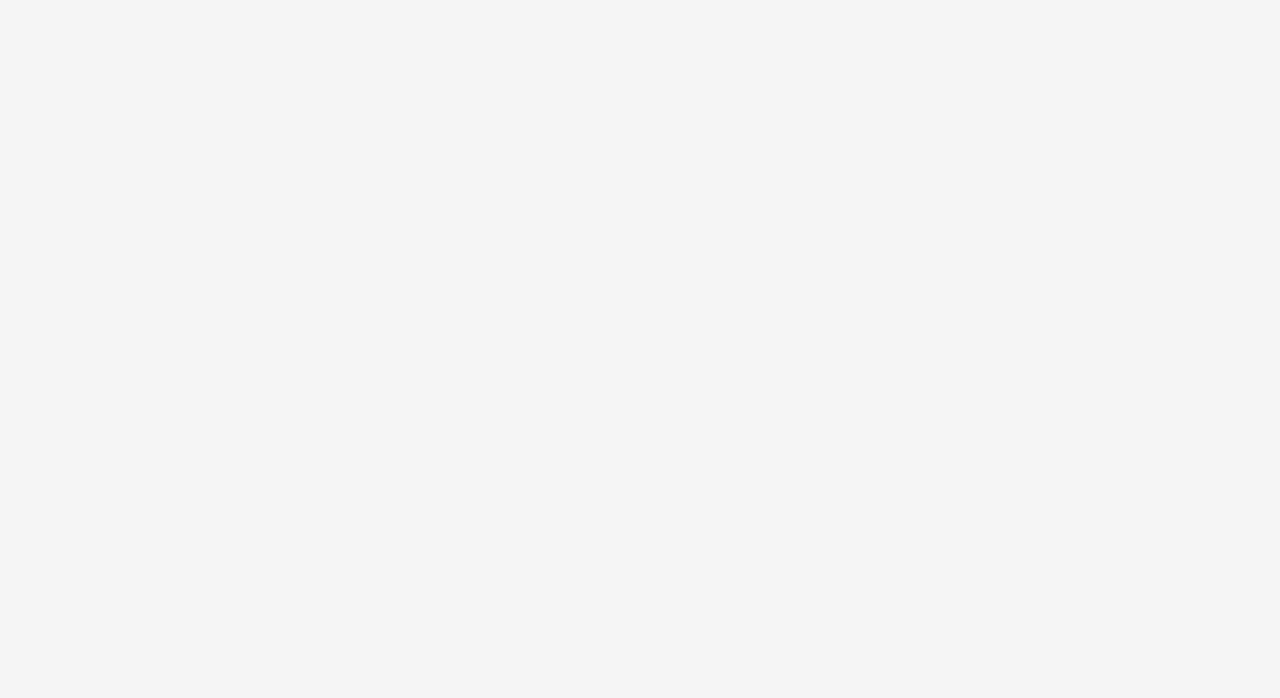
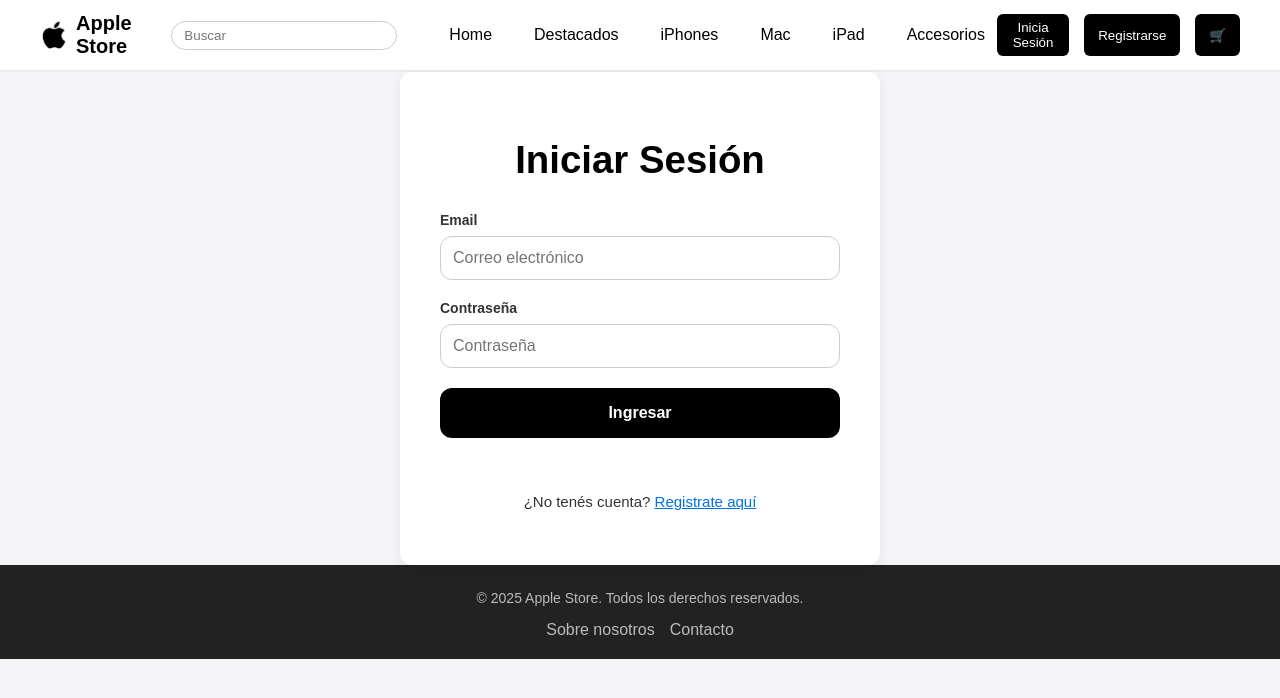
Before and after one commit to LorenzoPiatti/Trabajo-Practico-de-Programacion-III, a React (Vite) app in the folder ecommerce-apple/: page /login in a window 1280 px wide. Before the commit this address had no page. Shown: the top 698 px of the page. Built offline with nearby package versions, Linux system fonts and the light colour scheme.

Commit message:
creación register.jsx y login.jsx

```diff
--- a/ecommerce-apple/src/App.jsx
+++ b/ecommerce-apple/src/App.jsx
@@ -5,6 +5,10 @@
 import Cart from "./pages/Cart";
 import Checkout from "./pages/Checkout";
 import Contact from "./pages/Contact";
+import Login from "./pages/Login";
+import Register from "./pages/Register";
+
+
 
 function App() {
   return (
@@ -16,6 +20,8 @@
         <Route path="/cart" element={<Cart />} />
         <Route path="/checkout" element={<Checkout />} />
         <Route path="/contact" element={<Contact />} />
+        <Route path="/login" element={<Login />} />
+        <Route path="/register" element={<Register />} />
       </Routes>
     </BrowserRouter>
   );
--- a/ecommerce-apple/src/components/layout/Navbar.jsx
+++ b/ecommerce-apple/src/components/layout/Navbar.jsx
@@ -7,6 +7,10 @@
   const [filteredProducts, setFilteredProducts] = useState([]);
   const [showDropdown, setShowDropdown] = useState(false);
   const navigate = useNavigate();
+
+  // Estado de sesión
+  const isLoggedIn = localStorage.getItem("isLoggedIn") === "true";
+  const currentUser = JSON.parse(localStorage.getItem("currentUser"));
 
   const handleChange = (e) => {
     const value = e.target.value;
@@ -29,13 +33,21 @@
     setShowDropdown(false);
   };
 
+  const handleLogout = () => {
+    localStorage.removeItem("isLoggedIn");
+    localStorage.removeItem("currentUser");
+    navigate("/login");
+  };
+
   return (
     <nav className="navbar">
+      {/* Logo */}
       <div className="navbar-logo">
         <img src="/assets/logo-apple-2.png" alt="logo" />
         <span>Apple Store</span>
       </div>
 
+      {/* Buscador */}
       <div className="navbar-search">
         <input
           type="text"
@@ -54,6 +66,7 @@
         )}
       </div>
 
+      {/* Links */}
       <ul className="navbar-links">
         <li><Link to="/">Home</Link></li>
         <li><Link to="/catalog">Destacados</Link></li>
@@ -63,9 +76,23 @@
         <li><Link to="/catalog">Accesorios</Link></li>
       </ul>
 
+      {/* Acciones de usuario */}
       <div className="navbar-actions">
-        <button>Inicia Sesión</button>
-        <button>🛒</button>
+        {isLoggedIn && currentUser ? (
+          <>
+            <span className="navbar-user">
+              👤 {currentUser.email}
+            </span>
+            <button onClick={handleLogout}>Logout</button>
+            <button onClick={() => navigate("/cart")}>🛒</button>
+          </>
+        ) : (
+          <>
+            <button onClick={() => navigate("/login")}>Inicia Sesión</button>
+            <button onClick={() => navigate("/register")}>Registrarse</button>
+            <button onClick={() => navigate("/cart")}>🛒</button>
+          </>
+        )}
       </div>
     </nav>
   );
--- a/ecommerce-apple/src/components/ui/Button.jsx
+++ b/ecommerce-apple/src/components/ui/Button.jsx
@@ -1,5 +1,10 @@
-function Button({ children, onClick }) {
-  return <button onClick={onClick}>{children}</button>;
+function Button({ children, onClick, className }) {
+
+  return (
+    <button onClick={onClick} className={className}>
+      {children}
+    </button>
+  );
 }
 
 export default Button;
--- a/ecommerce-apple/src/components/ui/Input.jsx
+++ b/ecommerce-apple/src/components/ui/Input.jsx
@@ -1,5 +1,14 @@
-function Input({ type = "text", placeholder, value, onChange }) {
-  return <input type={type} placeholder={placeholder} value={value} onChange={onChange} />;
+function Input({ type = "text", placeholder, value, onChange, className }) {
+
+  return (
+    <input
+      type={type}
+      placeholder={placeholder}
+      value={value}
+      onChange={onChange}
+      className={className}
+    />
+  );
 }
 
 export default Input;
--- a/ecommerce-apple/src/pages/Catalog.jsx
+++ b/ecommerce-apple/src/pages/Catalog.jsx
@@ -7,7 +7,8 @@
   return (
     <>
       <Navbar />
-      <main>
+      {/* Usamos el tag y la clase */}
+      <main className="catalog-content">
         <h1>Catálogo de Productos</h1>
         <ProductList products={products} />
       </main>
--- /dev/null
+++ b/ecommerce-apple/src/pages/Login.jsx
@@ -0,0 +1,87 @@
+import { useState } from "react";
+import { useNavigate } from "react-router-dom";
+import Input from "../components/ui/Input";
+import Button from "../components/ui/Button";
+import Navbar from "../components/layout/Navbar";
+import Footer from "../components/layout/Footer";
+import '../styles/forms.css';
+
+function Login() {
+  const [email, setEmail] = useState("");
+  const [password, setPassword] = useState("");
+  const navigate = useNavigate();
+
+  const handleSubmit = (e) => {
+    e.preventDefault();
+    const users = JSON.parse(localStorage.getItem("users")) || [];
+    const user = users.find(
+      (u) => u.email === email && u.password === password
+    );
+
+    if (user) {
+      localStorage.setItem("isLoggedIn", "true");
+      localStorage.setItem("currentUser", JSON.stringify(user));
+      navigate("/");
+    } else {
+      alert("Credenciales incorrectas ❌");
+    }
+  };
+
+  return (
+    <>
+      <Navbar />
+
+      <main className="main-centered">
+        <div className="form-container">
+          <h1>Iniciar Sesión</h1>
+
+          <form onSubmit={handleSubmit}>
+
+            <div className="form-group">
+
+              <div className="form-field">
+                <label>Email</label>
+                <Input
+                  type="email"
+                  placeholder="Correo electrónico"
+                  value={email}
+                  onChange={(e) => setEmail(e.target.value)}
+                  className="form-input"
+                />
+              </div>
+
+              <div className="form-field">
+                <label>Contraseña</label>
+                <Input
+                  type="password"
+                  placeholder="Contraseña"
+                  value={password}
+                  onChange={(e) => setPassword(e.target.value)}
+                  className="form-input"
+                />
+              </div>
+
+            </div>
+
+            <Button className="form-button">Ingresar</Button>
+          </form>
+
+          <div className="form-footer">
+            <p>
+              ¿No tenés cuenta?{" "}
+              <span
+                className="form-link"
+                onClick={() => navigate("/register")}
+              >
+                Registrate aquí
+              </span>
+            </p>
+          </div>
+        </div>
+      </main>
+      <Footer />
+    </>
+  );
+}
+
+export default Login;
--- /dev/null
+++ b/ecommerce-apple/src/pages/Register.jsx
@@ -0,0 +1,89 @@
+import { useState } from "react";
+import { useNavigate } from "react-router-dom";
+import Input from "../components/ui/Input";
+import Button from "../components/ui/Button";
+import Navbar from "../components/layout/Navbar";
+import Footer from "../components/layout/Footer";
+import '../styles/forms.css';
+
+function Register() {
+  const [email, setEmail] = useState("");
+  const [password, setPassword] = useState("");
+  const navigate = useNavigate();
+
+  const handleRegister = (e) => {
+    e.preventDefault();
+
+    const users = JSON.parse(localStorage.getItem("users")) || [];
+    const exists = users.find((u) => u.email === email);
+    if (exists) {
+      alert("Ya existe un usuario con ese email ❌");
+      return;
+    }
+
+    const newUser = { email, password };
+    users.push(newUser);
+    localStorage.setItem("users", JSON.stringify(users));
+
+    alert("Usuario registrado con éxito ✅");
+    navigate("/login");
+  };
+
+  return (
+    <>
+      <Navbar />
+
+      <main className="main-centered">
+        <div className="form-container">
+          <h1>Registrarse</h1>
+
+          <form onSubmit={handleRegister}>
+
+            <div className="form-group">
+
+              <div className="form-field">
+                <label>Email</label>
+                <Input
+                  type="email"
+                  placeholder="Correo electrónico"
+                  value={email}
+                  onChange={(e) => setEmail(e.target.value)}
+                  className="form-input"
+                />
+              </div>
+
+              <div className="form-field">
+                <label>Contraseña</label>
+                <Input
+                  type="password"
+                  placeholder="Contraseña"
+                  value={password}
+                  onChange={(e) => setPassword(e.target.value)}
+                  className="form-input"
+                />
+              </div>
+
+            </div>
+
+            <Button className="form-button">Registrarse</Button>
+          </form>
+
+          <div className="form-footer">
+            <p>
+              ¿Ya tenés cuenta?{" "}
+              <span
+                className="form-link"
+                onClick={() => navigate("/login")}
+              >
+                Iniciá sesión aquí
+              </span>
+            </p>
+          </div>
+        </div>
+      </main>
+      <Footer />
+    </>
+  );
+}
+
+export default Register;
--- a/ecommerce-apple/src/styles/Footer.css
+++ b/ecommerce-apple/src/styles/Footer.css
@@ -2,7 +2,7 @@
   background-color: #222;
   color: #fff;
   padding: 20px 0;
-  margin-top: 40px;
+  margin-top: 0;
 }
 
 .footer-container {
--- /dev/null
+++ b/ecommerce-apple/src/styles/forms.css
@@ -0,0 +1,123 @@
+/* Estilos para formularios */
+
+/* Contenedor principal del formulario */
+.form-container {
+
+    max-width: 400px;
+    width: 90%;
+
+    margin: 0;
+    padding: 40px;
+
+    background: #ffffff;
+    border-radius: 12px;
+
+    box-shadow: 0 4px 12px rgba(0, 0, 0, 0.08);
+    font-family: Arial, Helvetica, sans-serif;
+    text-align: center;
+    display: flex;
+    flex-direction: column;
+
+    gap: 20px;
+    transition: all 0.3s ease;
+}
+
+.form-container:hover {
+    box-shadow: 0 12px 30px rgba(0, 0, 0, 0.15);
+}
+
+/* Título del formulario */
+.form-container h1 {
+    font-size: 2.4rem;
+    margin-bottom: 10px;
+    color: #000;
+    font-weight: bold;
+}
+
+/* Campos del formulario */
+.form-input {
+    width: 100%;
+
+    padding: 12px;
+    font-size: 16px;
+    border: 1px solid #ccc;
+    border-radius: 12px;
+    outline: none;
+    box-sizing: border-box;
+    transition: border-color 0.3s ease, box-shadow 0.3s ease;
+}
+
+.form-input:focus {
+    border-color: #0071e3;
+    box-shadow: 0 0 8px rgba(0, 113, 227, 0.3);
+}
+
+/* Botones */
+.form-button {
+    padding: 16px;
+    font-size: 16px;
+    font-weight: bold;
+    background-color: #000;
+    color: white;
+    border: none;
+    border-radius: 12px;
+    cursor: pointer;
+    transition: background-color 0.3s ease, transform 0.1s ease;
+    width: 100%;
+    margin-top: 20px;
+}
+
+.form-button:hover {
+    background-color: #333;
+    transform: translateY(-2px);
+}
+
+/* Pie del formulario */
+.form-footer {
+    margin-top: 20px;
+    font-size: 15px;
+}
+
+/* Link para registro/inicio de sesión */
+.form-link {
+    color: #0071e3;
+    cursor: pointer;
+    text-decoration: underline;
+}
+
+.form-link:hover {
+    color: #005bb5;
+    text-decoration: none;
+}
+
+/* Centrar el main */
+main {
+
+    padding: 0;
+
+
+    flex-grow: 1; /* Ocupa el espacio restante y empuja el footer */
+    display: flex;
+    justify-content: center; /* Centrado Horizontal */
+    align-items: center;    /* Centrado Vertical */
+
+    background-color: transparent;
+}
+
+/* Etiquetas de campo */
+.form-field label {
+    display: block;
+    text-align: left;
+
+    margin-bottom: 8px;
+    font-weight: bold;
+    color: #333;
+    font-size: 14px;
+}
+
+/* Separar campos */
+.form-group {
+    display: flex;
+    flex-direction: column;
+    gap: 20px;
+}
--- a/ecommerce-apple/src/styles/global.css
+++ b/ecommerce-apple/src/styles/global.css
@@ -1,10 +1,17 @@
+/* GLOBAL.CSS - SOLUCIÓN FINAL */
+
 body {
     margin: 0;
     font-family: Arial, Helvetica, sans-serif;
-  background-color: #f5f5f5;
+    background-color: #f5f5f7;
     color: #333;
+
+    display: flex;
+    flex-direction: column;
+    min-height: 100vh;
 }
 
+/* Estilos de navegación (omitidos por brevedad, pero correctos) */
 nav {
     display: flex;
     justify-content: space-between;
@@ -23,3 +30,28 @@
     color: white;
     text-decoration: none;
 }
+
+/* Base del main */
+main {
+    padding: 0;
+    flex-grow: 1; /* Empuja el footer */
+    background-color: transparent;
+}
+
+/* ESTILOS PARA CONTENIDO DE PÁGINAS (Catálogo, Home) */
+main.catalog-content {
+    /* Nos aseguramos de que no aplique Flexbox */
+    display: block;
+
+    /* Espacio lateral y superior/inferior */
+    padding: 60px 40px;
+
+    /* Centra el bloque de contenido y le da un límite */
+    max-width: 1200px;
+    margin: 0 auto;
+}
+
+.catalog-content h1 {
+    text-align: center;
+    margin-bottom: 40px;
+}
```
Also changed, not shown: ecommerce-apple/src/styles/Navbar.css (+10 -0 lines), 1 other file (tests, documents, lock files or other folders). Lines whose indentation alone changed are shown as unchanged.
